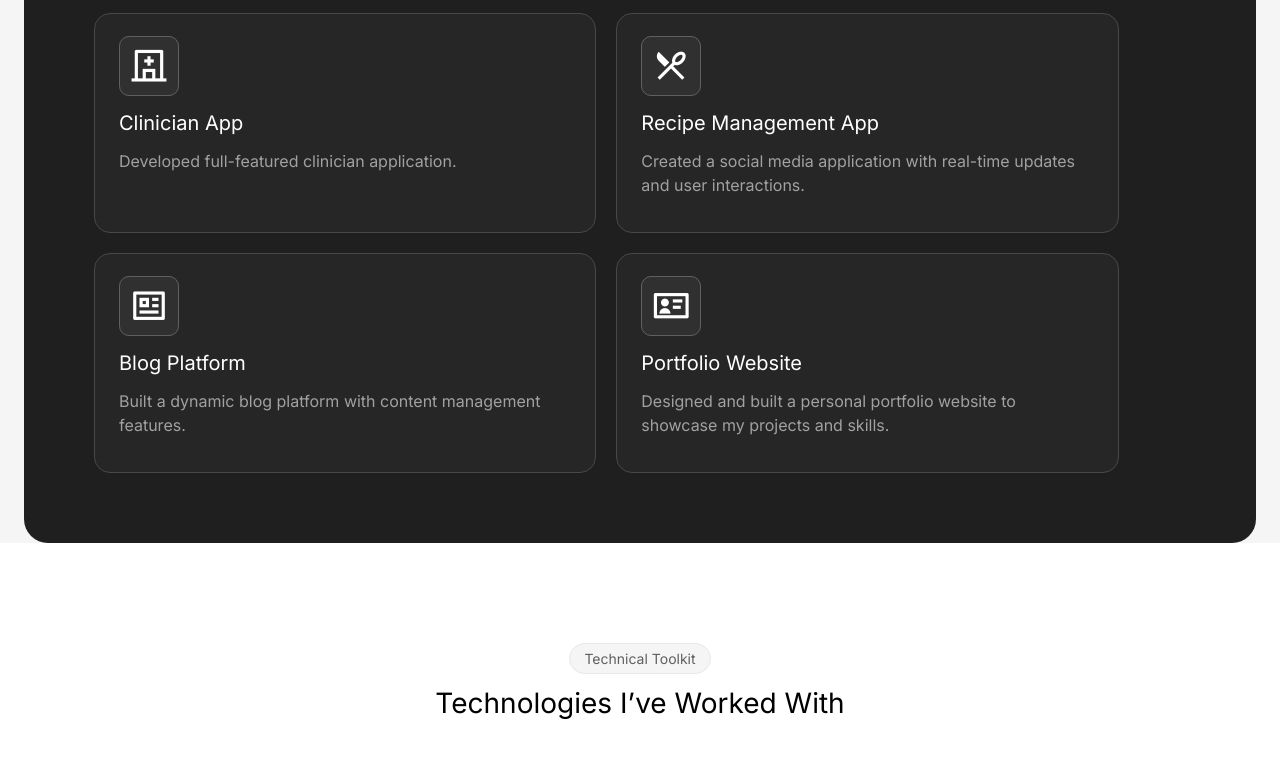
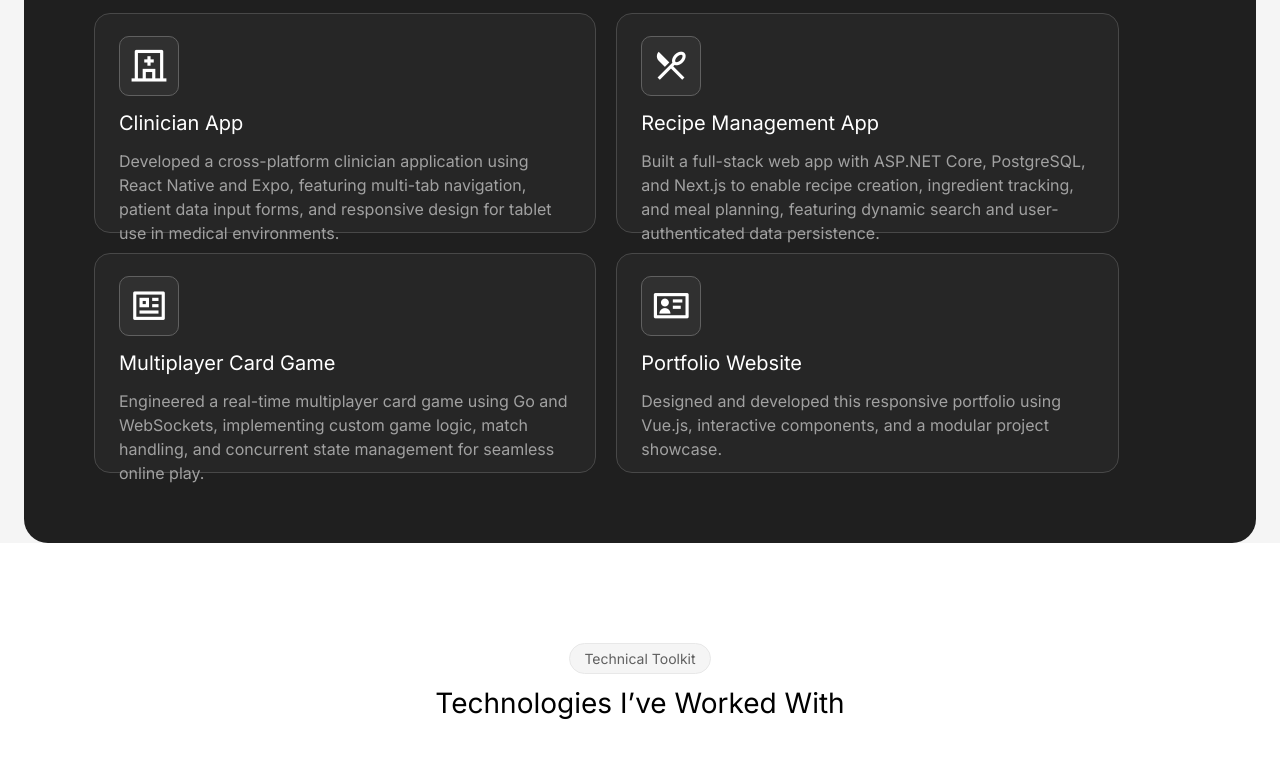
Before and after one commit to tyreesamurai/portfolio, a Vue app: page / in a window 1280 px wide. Shown: the part 1094-1864 px from the top of the page. Built offline with nearby package versions, Linux system fonts and the light colour scheme.

Commit message:
Changed assets back to before as well as made projects section more concrete

```diff
--- a/src/components/Hero.vue
+++ b/src/components/Hero.vue
@@ -56,6 +56,6 @@ function openLinkedIn() {
       </div>
     </div>
 
-    <img src="../assets/hero2.jpg" />
+    <img src="../assets/hero.jpg" />
   </div>
 </template>
--- a/src/components/Projects.vue
+++ b/src/components/Projects.vue
@@ -30,27 +30,37 @@ function openGitHub() {
             rel="noopener noreferrer"
             >Clinician App</a
           >
-          <p>Developed full-featured clinician application.</p>
+          <p>
+            Developed a cross-platform clinician application using React Native
+            and Expo, featuring multi-tab navigation, patient data input forms,
+            and responsive design for tablet use in medical environments.
+          </p>
         </div>
         <div class="item">
           <i class="ri-restaurant-2-line"></i>
           <a href="#">Recipe Management App</a>
           <p>
-            Created a social media application with real-time updates and user
-            interactions.
+            Built a full-stack web app with ASP.NET Core, PostgreSQL, and
+            Next.js to enable recipe creation, ingredient tracking, and meal
+            planning, featuring dynamic search and user-authenticated data
+            persistence.
           </p>
         </div>
         <div class="item">
           <i class="ri-news-line"></i>
-          <a href="#">Blog Platform</a>
-          <p>Built a dynamic blog platform with content management features.</p>
+          <a href="#">Multiplayer Card Game</a>
+          <p>
+            Engineered a real-time multiplayer card game using Go and
+            WebSockets, implementing custom game logic, match handling, and
+            concurrent state management for seamless online play.
+          </p>
         </div>
         <div class="item">
           <i class="ri-id-card-line"></i>
           <a href="#">Portfolio Website</a>
           <p>
-            Designed and built a personal portfolio website to showcase my
-            projects and skills.
+            Designed and developed this responsive portfolio using Vue.js,
+            interactive components, and a modular project showcase.
           </p>
         </div>
       </div>
```
